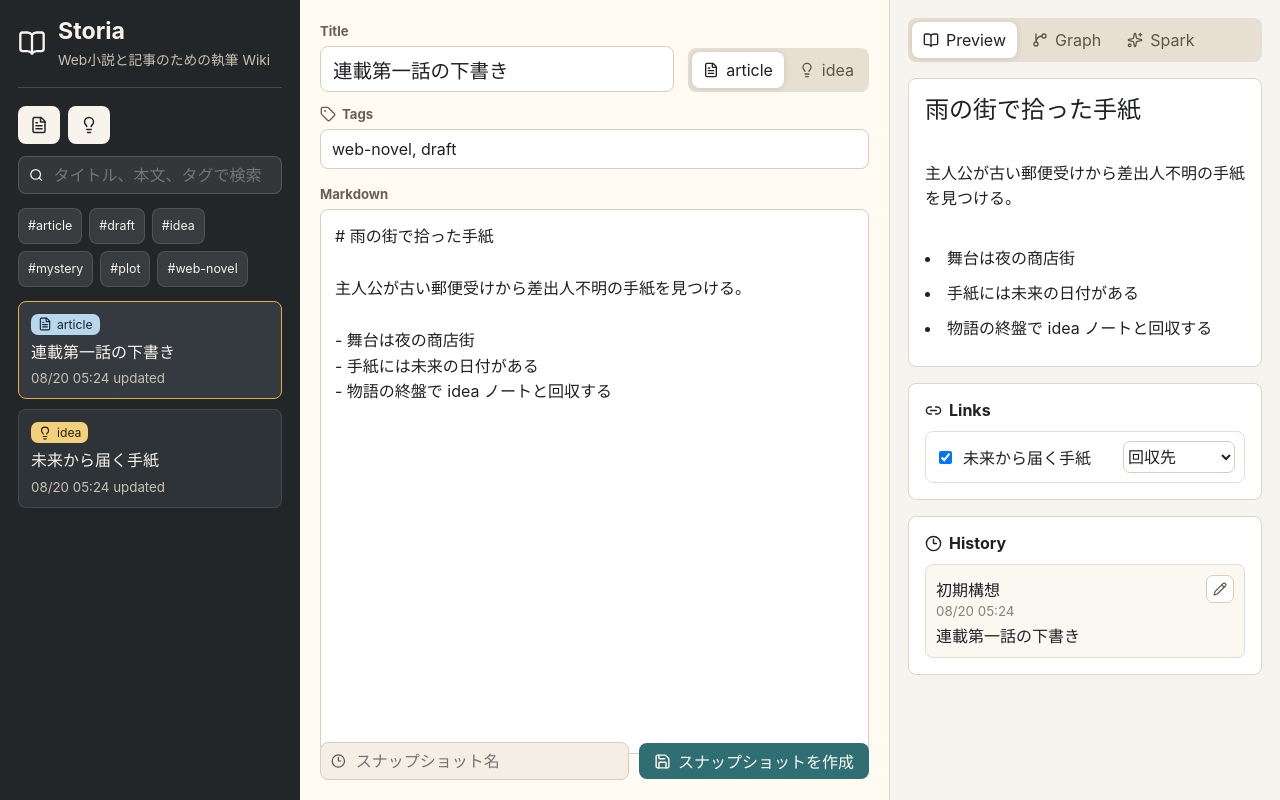
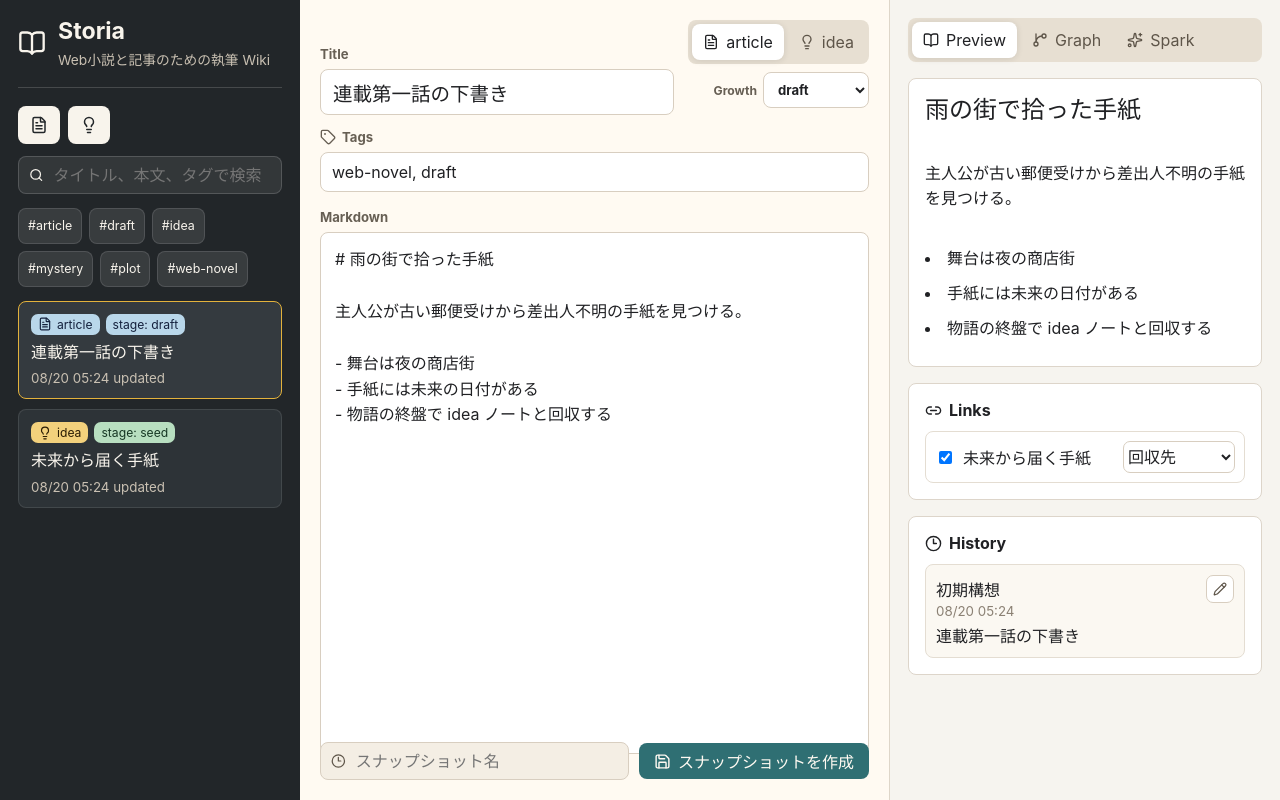
Before and after one commit to hitenkoku/Storia, a React (Vite) app: page / in a window 1280 px wide. Built offline with nearby package versions, Linux system fonts and the light colour scheme.

Commit message:
Add item growth status

```diff
--- a/src/App.css
+++ b/src/App.css
@@ -172,6 +172,13 @@ button {
   color: #c9c0b2;
 }
 
+.item-meta {
+  display: flex;
+  flex-wrap: wrap;
+  gap: 6px;
+  align-items: center;
+}
+
 .type-pill {
   display: inline-flex;
   align-items: center;
@@ -190,6 +197,40 @@ button {
 .type-pill.idea {
   color: #2b1d04;
   background: #f3d17c;
+}
+
+.growth-pill {
+  width: fit-content;
+  padding: 3px 7px;
+  border-radius: 7px;
+  color: #f8f4ec;
+  background: #59646b;
+  font-size: 0.76rem;
+}
+
+.growth-pill.seed {
+  color: #173824;
+  background: #b8dfc0;
+}
+
+.growth-pill.sprout {
+  color: #2b1d04;
+  background: #d8cb74;
+}
+
+.growth-pill.draft {
+  color: #14213d;
+  background: #b9d7ea;
+}
+
+.growth-pill.revised {
+  color: #29113f;
+  background: #d4bee9;
+}
+
+.growth-pill.published {
+  color: #3f1b14;
+  background: #efc0a8;
 }
 
 .editor-pane {
@@ -251,6 +292,28 @@ button {
   display: grid;
   gap: 8px;
   justify-items: end;
+}
+
+.growth-select {
+  display: grid;
+  gap: 5px;
+  min-width: 150px;
+}
+
+.growth-select span {
+  color: #675f54;
+  font-size: 0.76rem;
+  font-weight: 700;
+}
+
+.growth-select select {
+  width: 100%;
+  min-height: 36px;
+  padding: 0 10px;
+  border: 1px solid #d8cec0;
+  border-radius: 8px;
+  color: #202124;
+  background: #ffffff;
 }
 
 .segmented-control button,
@@ -568,4 +631,13 @@ button {
   .knowledge-pane {
     min-height: auto;
   }
+
+  .editor-actions {
+    justify-items: stretch;
+  }
+
+  .segmented-control,
+  .growth-select {
+    width: 100%;
+  }
 }
--- a/src/App.tsx
+++ b/src/App.tsx
@@ -18,6 +18,7 @@ import { FormEvent, useEffect, useMemo, useRef, useState } from "react";
 import "./App.css";
 
 type WorkType = "article" | "idea";
+type GrowthStatus = "seed" | "sprout" | "draft" | "revised" | "published";
 type LinkKind = "伏線" | "元ネタ" | "対立" | "派生" | "回収先" | "関連";
 
 type ItemLink = {
@@ -28,6 +29,7 @@ type ItemLink = {
 type WorkItem = {
   id: string;
   type: WorkType;
+  growthStatus: GrowthStatus;
   title: string;
   tags: string[];
   body: string;
@@ -50,6 +52,7 @@ type Revision = {
 type Draft = {
   title: string;
   type: WorkType;
+  growthStatus: GrowthStatus;
   tags: string;
   body: string;
   links: ItemLink[];
@@ -80,6 +83,14 @@ const STORAGE_KEY = "storia.workspace.v1";
 const DEFAULT_REVISION_NOTE = "保存前のスナップショット";
 const DEFAULT_LINK_KIND: LinkKind = "関連";
 const LINK_KINDS: LinkKind[] = ["伏線", "元ネタ", "対立", "派生", "回収先", "関連"];
+const GROWTH_STATUSES: GrowthStatus[] = ["seed", "sprout", "draft", "revised", "published"];
+const GROWTH_STATUS_LABELS: Record<GrowthStatus, string> = {
+  seed: "seed",
+  sprout: "sprout",
+  draft: "draft",
+  revised: "revised",
+  published: "published",
+};
 
 const nowIso = () => new Date().toISOString();
 
@@ -97,6 +108,9 @@ const parseTags = (value: string, type: WorkType) => {
   return Array.from(new Set([requiredTag, ...normalized]));
 };
 
+const defaultGrowthStatus = (type: WorkType): GrowthStatus =>
+  type === "idea" ? "seed" : "draft";
+
 const formatDate = (value: string) =>
   new Intl.DateTimeFormat("ja-JP", {
     month: "2-digit",
@@ -107,6 +121,9 @@ const formatDate = (value: string) =>
 
 const isLinkKind = (value: unknown): value is LinkKind =>
   typeof value === "string" && LINK_KINDS.includes(value as LinkKind);
+
+const isGrowthStatus = (value: unknown): value is GrowthStatus =>
+  typeof value === "string" && GROWTH_STATUSES.includes(value as GrowthStatus);
 
 const normalizeLinks = (item: unknown): ItemLink[] => {
   const value = item as { links?: unknown; linkedIds?: unknown };
@@ -146,6 +163,9 @@ const normalizeState = (state: StoriaState): StoriaState => ({
     (item): WorkItem => ({
       id: item.id,
       type: item.type,
+      growthStatus: isGrowthStatus((item as { growthStatus?: unknown }).growthStatus)
+        ? (item as { growthStatus: GrowthStatus }).growthStatus
+        : defaultGrowthStatus(item.type),
       title: item.title,
       tags: item.tags,
       body: item.body,
@@ -168,6 +188,7 @@ const seedState = (): StoriaState => {
       {
         id: articleId,
         type: "article",
+        growthStatus: "draft",
         title: "連載第一話の下書き",
         tags: ["article", "web-novel", "draft"],
         body: [
@@ -187,6 +208,7 @@ const seedState = (): StoriaState => {
       {
         id: ideaId,
         type: "idea",
+        growthStatus: "seed",
         title: "未来から届く手紙",
         tags: ["idea", "plot", "mystery"],
         body: [
@@ -219,6 +241,7 @@ const seedState = (): StoriaState => {
 const makeDraft = (item: WorkItem): Draft => ({
   title: item.title,
   type: item.type,
+  growthStatus: item.growthStatus,
   tags: item.tags.filter((tag) => tag !== item.type).join(", "),
   body: item.body,
   links: item.links,
@@ -310,7 +333,7 @@ function App() {
     if (!term) return workspace.items;
 
     return workspace.items.filter((item) =>
-      [item.title, item.body, ...item.tags].some((value) =>
+      [item.title, item.body, item.growthStatus, ...item.tags].some((value) =>
         value.toLowerCase().includes(term),
       ),
     );
@@ -475,6 +498,7 @@ function App() {
               ...item,
               title: nextDraft.title.trim() || "Untitled",
               type: nextDraft.type,
+              growthStatus: nextDraft.growthStatus,
               tags,
               body: nextDraft.body,
               links: nextDraft.links.filter((link) => link.id !== item.id),
@@ -509,6 +533,7 @@ function App() {
               ...item,
               title: draft.title.trim() || "Untitled",
               type: draft.type,
+              growthStatus: draft.growthStatus,
               tags,
               body: draft.body,
               links: draft.links.filter((link) => link.id !== item.id),
@@ -552,6 +577,7 @@ function App() {
     const item: WorkItem = {
       id,
       type,
+      growthStatus: defaultGrowthStatus(type),
       title: type === "article" ? "新しい記事" : "新しいアイデア",
       tags: [type],
       body: type === "article" ? "# 新しい記事\n\nここから書き始める。" : "# 新しいアイデア\n\n断片を残す。",
@@ -583,6 +609,7 @@ function App() {
     const article: WorkItem = {
       id: articleId,
       type: "article",
+      growthStatus: "draft",
       title: draft.title.trim() || selectedItem.title,
       tags,
       body: draft.body,
@@ -600,6 +627,7 @@ function App() {
           item.id === selectedItem.id
             ? {
                 ...item,
+                growthStatus: item.growthStatus === "seed" ? "sprout" : item.growthStatus,
                 links: [
                   ...item.links.filter((link) => link.id !== articleId),
                   { id: articleId, kind: "派生" as const },
@@ -673,10 +701,15 @@ function App() {
               type="button"
               onClick={() => setSelectedId(item.id)}
             >
-              <span className={`type-pill ${item.type}`}>
-                {item.type === "article" ? <FileText size={14} /> : <Lightbulb size={14} />}
-                {item.type}
-              </span>
+              <div className="item-meta">
+                <span className={`type-pill ${item.type}`}>
+                  {item.type === "article" ? <FileText size={14} /> : <Lightbulb size={14} />}
+                  {item.type}
+                </span>
+                <span className={`growth-pill ${item.growthStatus}`}>
+                  stage: {GROWTH_STATUS_LABELS[item.growthStatus]}
+                </span>
+              </div>
               <strong>{item.title}</strong>
               <small>{formatDate(item.updatedAt)} updated</small>
             </button>
@@ -714,6 +747,21 @@ function App() {
                   idea
                 </button>
               </div>
+              <label className="growth-select">
+                <span>Growth</span>
+                <select
+                  value={draft.growthStatus}
+                  onChange={(event) =>
+                    updateDraft({ growthStatus: event.currentTarget.value as GrowthStatus })
+                  }
+                >
+                  {GROWTH_STATUSES.map((status) => (
+                    <option key={status} value={status}>
+                      {GROWTH_STATUS_LABELS[status]}
+                    </option>
+                  ))}
+                </select>
+              </label>
               {selectedItem.type === "idea" && (
                 <button className="sprout-button" type="button" onClick={sproutIdea}>
                   <Sprout size={16} aria-hidden="true" />
```
